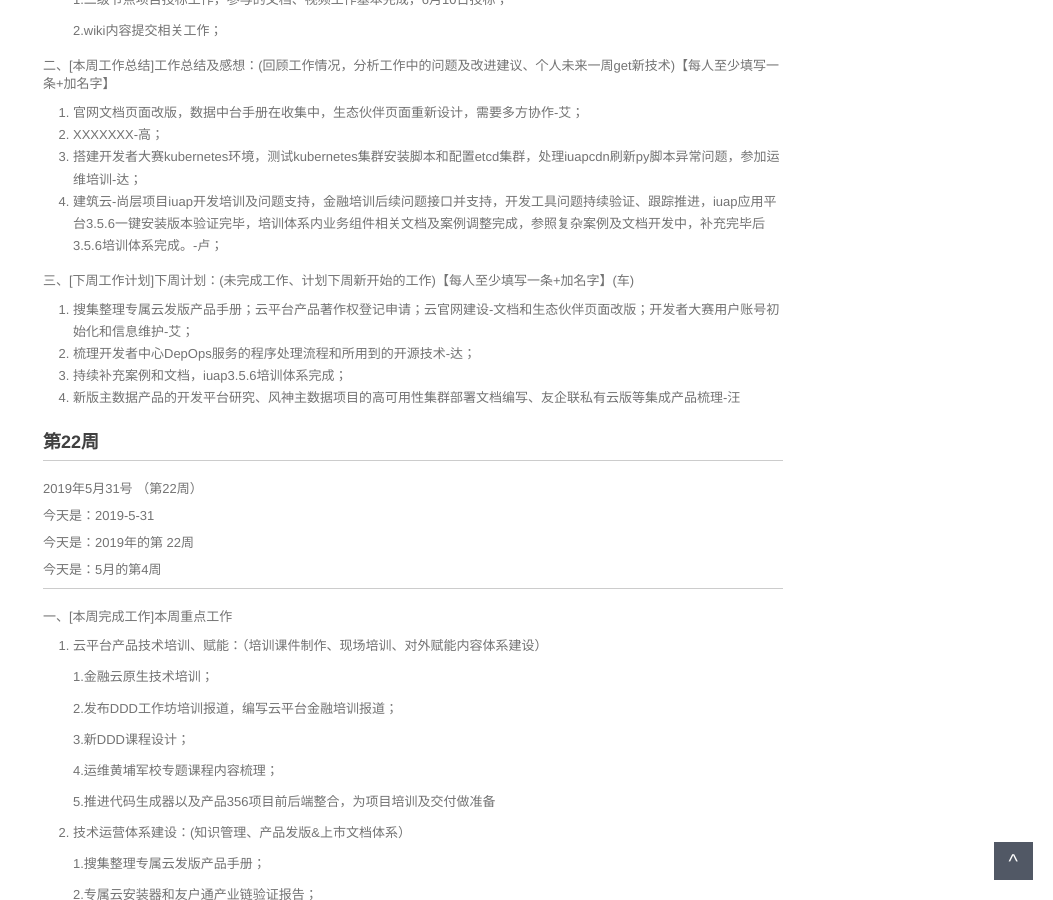
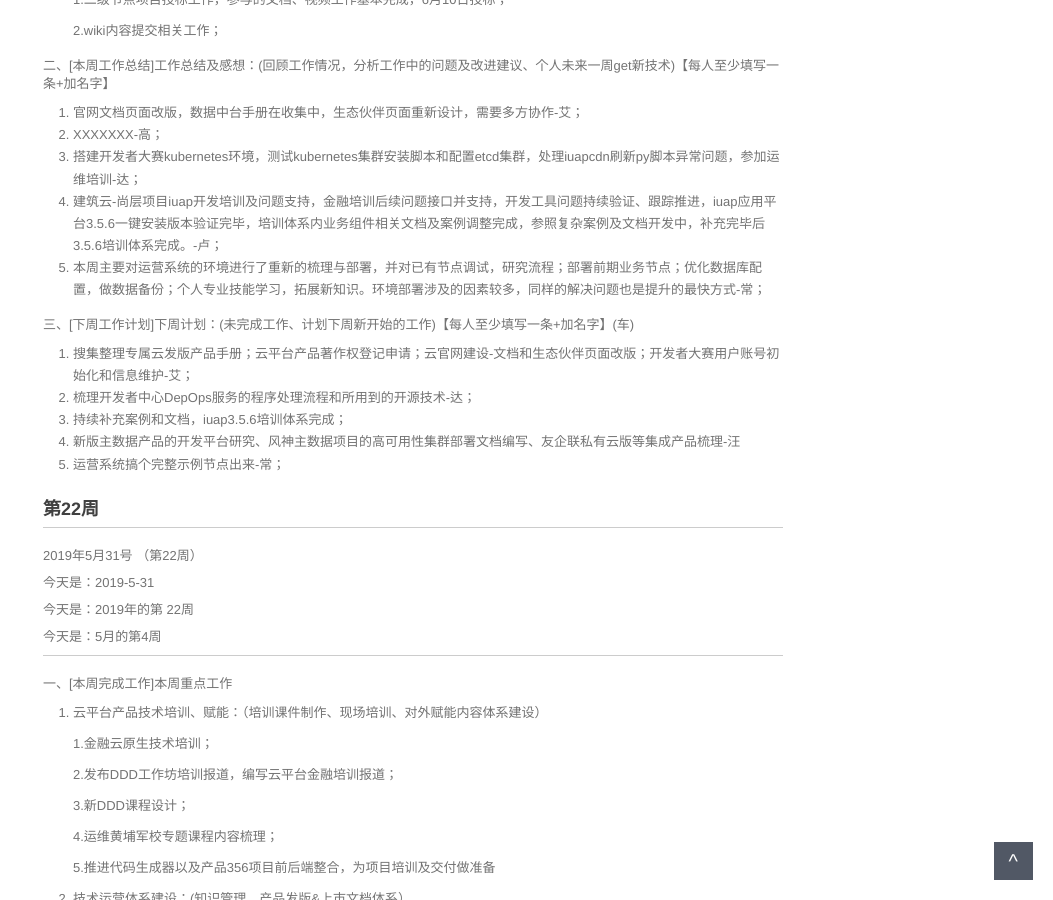
Before and after one commit to walllFlower/blog, a Jekyll site: the page built from _posts/2018-07-17-day_report_cxz.md, in a window 1280 px wide and 900 px high, scrolled down 1200 px. Shown: the whole window, without its empty margins (227-1280 px from the left). Built offline with Jekyll 4.4.1, drawn with Linux system fonts in a browser that asks for light colours; comment, search, counter and statistics services are not loaded.

Commit message:
Update 2018-07-17-day_report_cxz.md

```diff
--- a/_posts/2018-07-17-day_report_cxz.md
+++ b/_posts/2018-07-17-day_report_cxz.md
@@ -75,6 +75,7 @@ categories: 技术运营工作周报
 2. XXXXXXX-高；
 3. 搭建开发者大赛kubernetes环境，测试kubernetes集群安装脚本和配置etcd集群，处理iuapcdn刷新py脚本异常问题，参加运维培训-达；
 4. 建筑云-尚层项目iuap开发培训及问题支持，金融培训后续问题接口并支持，开发工具问题持续验证、跟踪推进，iuap应用平台3.5.6一键安装版本验证完毕，培训体系内业务组件相关文档及案例调整完成，参照复杂案例及文档开发中，补充完毕后3.5.6培训体系完成。-卢；
+5. 本周主要对运营系统的环境进行了重新的梳理与部署，并对已有节点调试，研究流程；部署前期业务节点；优化数据库配置，做数据备份；个人专业技能学习，拓展新知识。环境部署涉及的因素较多，同样的解决问题也是提升的最快方式-常；
 
 三、[下周工作计划]下周计划：(未完成工作、计划下周新开始的工作)【每人至少填写一条+加名字】(车)
 
@@ -82,6 +83,7 @@ categories: 技术运营工作周报
 2. 梳理开发者中心DepOps服务的程序处理流程和所用到的开源技术-达；
 3. 持续补充案例和文档，iuap3.5.6培训体系完成；
 4. 新版主数据产品的开发平台研究、风神主数据项目的高可用性集群部署文档编写、友企联私有云版等集成产品梳理-汪
+5. 运营系统搞个完整示例节点出来-常；
 
 ###  第22周
 
```
